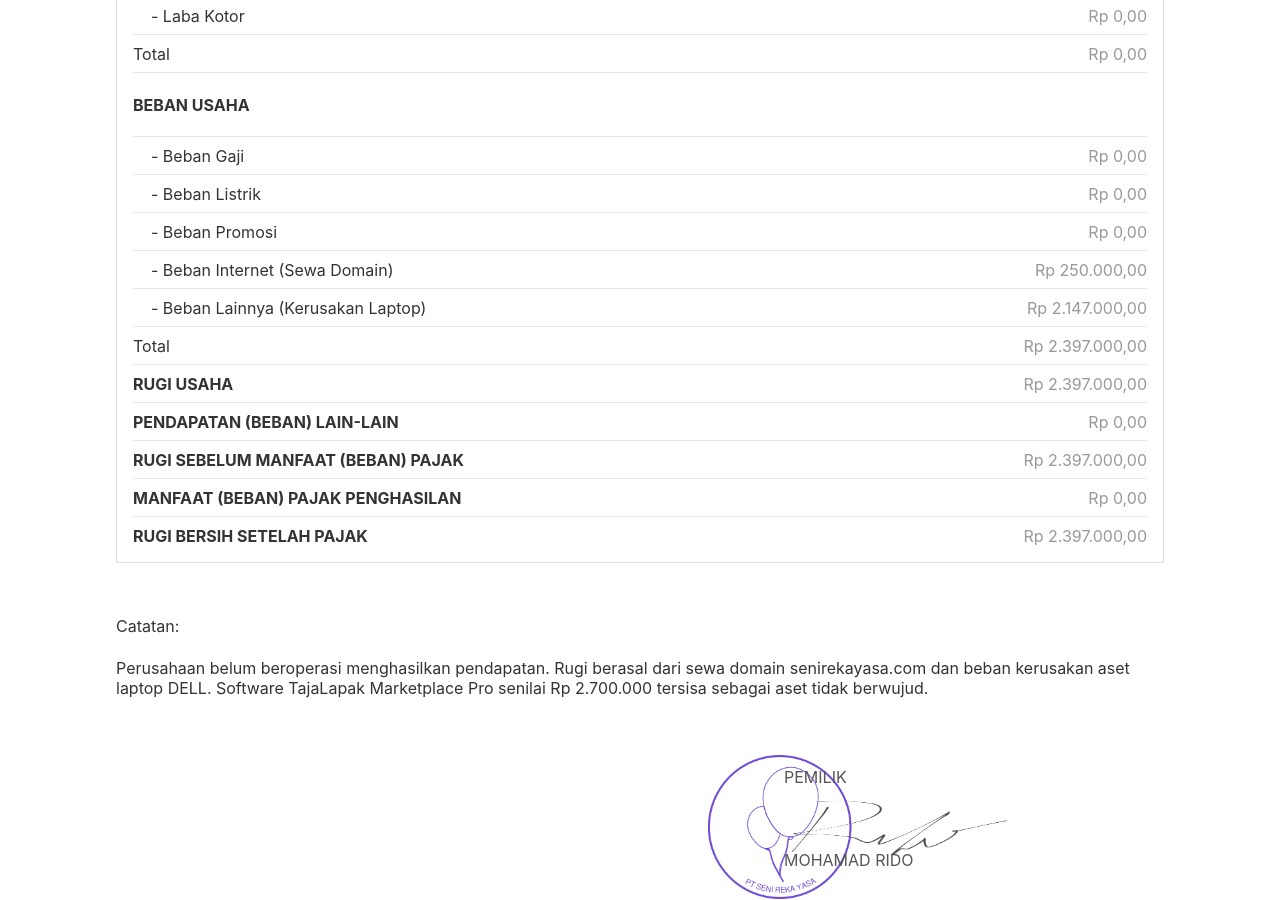
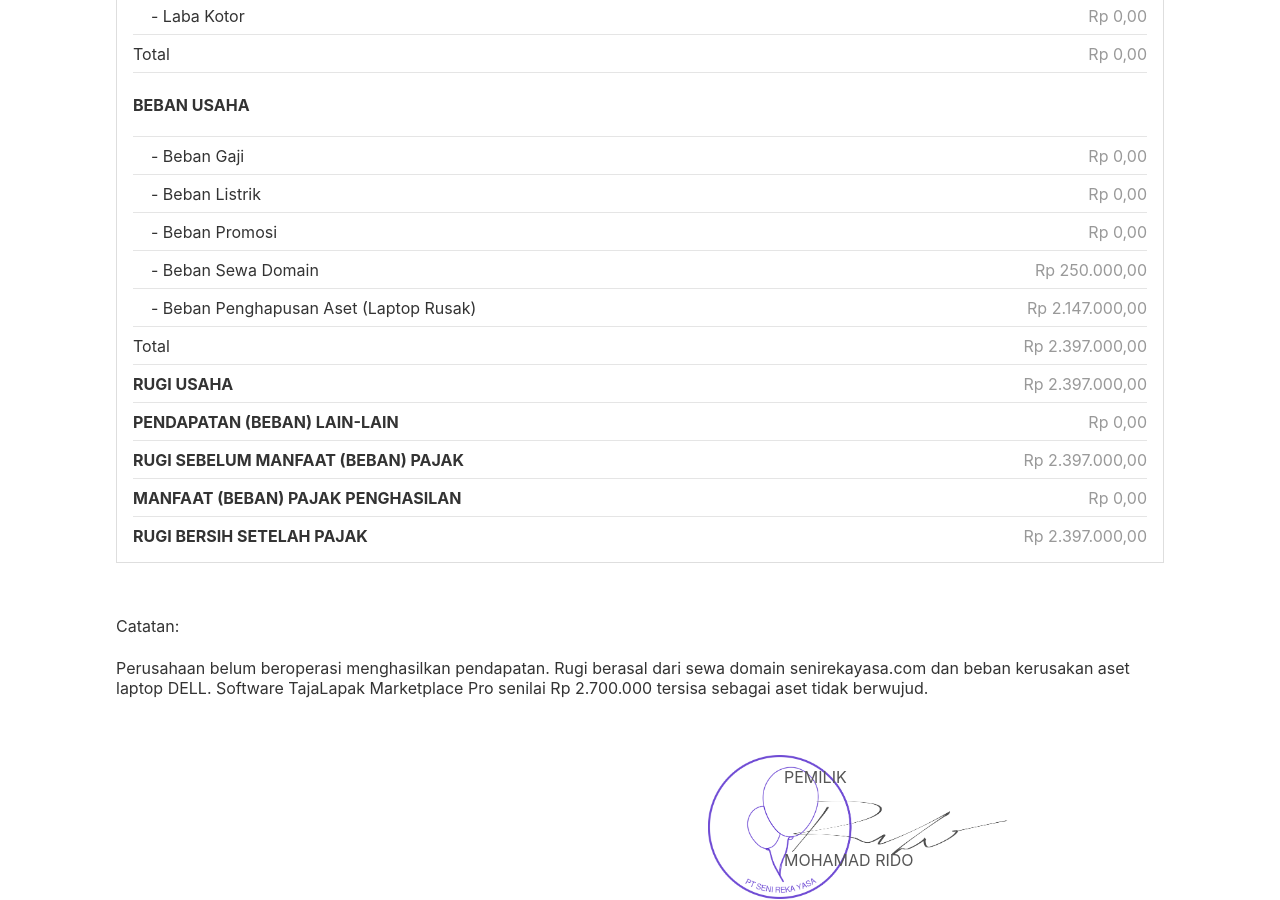
Before and after one commit to artslinux/nudc33ycmqc, a Jekyll site: the page neraca.html, which Jekyll copies as it is, in a window 1280 px wide and 900 px high, scrolled down 1488 px. Built offline with Jekyll 4.4.1, drawn with Linux system fonts in a browser that asks for light colours.

Commit message:
Update neraca.html

```diff
--- a/neraca.html
+++ b/neraca.html
@@ -384,12 +384,12 @@ html {scrollbar-width: thin; scrollbar-color: #888 #f1f1f1;}
     Rp 0,00
     </div>
     <hr>
-    &nbsp;&nbsp;&nbsp;&nbsp;-&nbsp;Beban Internet (Sewa Domain)
+    &nbsp;&nbsp;&nbsp;&nbsp;-&nbsp;Beban Sewa Domain
     <div class="container-right">
     Rp 250.000,00
     </div>
     <hr>
-    &nbsp;&nbsp;&nbsp;&nbsp;-&nbsp;Beban Lainnya (Kerusakan Laptop)
+    &nbsp;&nbsp;&nbsp;&nbsp;-&nbsp;Beban Penghapusan Aset (Laptop Rusak)
     <div class="container-right">
     Rp 2.147.000,00
     </div>
```
